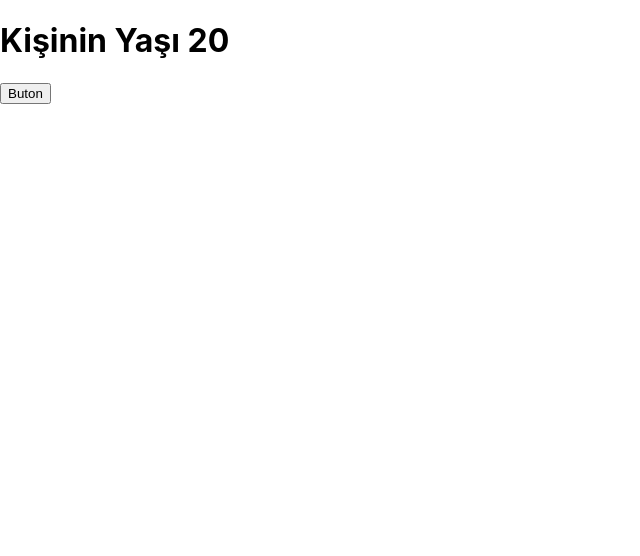
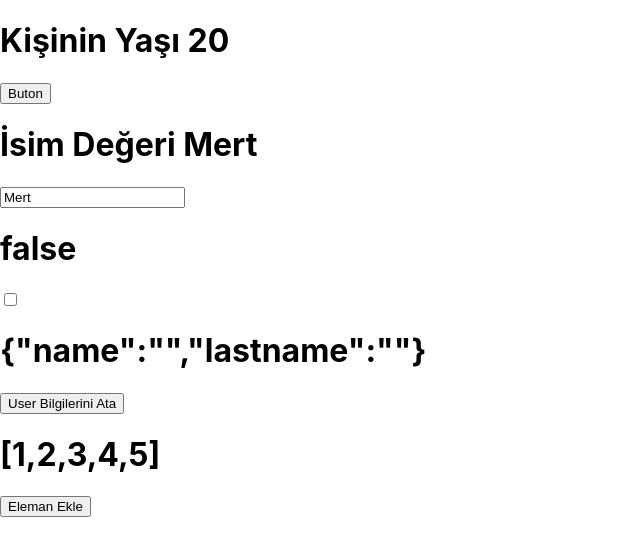
Before and after one commit to mertkama/my_app, a React (Create React App) app: page / in a window 1280 px wide. Shown: the top 556 px of the page, without its empty margins (0-640 px from the left). Built offline with nearby package versions, Linux system fonts and the light colour scheme.

Commit message:
"number, string, object and array " added.

```diff
--- a/src/App.js
+++ b/src/App.js
@@ -3,18 +3,41 @@ import './App.css'
 
 function App() {
 
-  const [number,setNumber] =useState(20)
+  const [number, setNumber] = useState(20)
+  const [name, setName] = useState("Mert")
+  const [isActive, setIsActive] = useState(false)
+  const [user, setUser] = useState({ name: "", lastname: "" })
+  const [numberArray, setNumberArray] = useState([1, 2, 3, 4, 5])
 
-  const changeNumber=() => {
+  const changeNumber = () => {
     const n = number + 10
     setNumber(n)
-    console.log("n",n)
+    console.log("n", n)
   }
 
   return (
     <div>
       <h1>Kişinin Yaşı {number}</h1>
       <button onClick={changeNumber}>Buton</button>
+      <h1>İsim Değeri {name}</h1>
+      <input value={name} onChange={(e) => { setName(e.target.value) }} />
+
+      <h1>{JSON.stringify(isActive)}</h1>
+      <input type="checkbox" checked={isActive} onChange={(e) => {
+        setIsActive(e.target.checked)
+      }} />
+
+      <h1>{JSON.stringify(user)}</h1>
+      <button onClick={() => {
+        setUser({ name: "Mert", lastname: "Kamalı" })
+      }}>User Bilgilerini Ata</button>
+      <h1>{JSON.stringify(numberArray)}</h1>
+
+      <button onClick={() => {
+        const arr = [...numberArray]
+        arr.push(10)
+        setNumberArray(arr)
+      }}>Eleman Ekle</button>
     </div>
   );
 }
```
